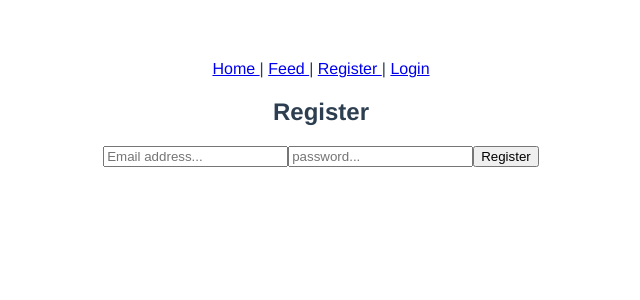
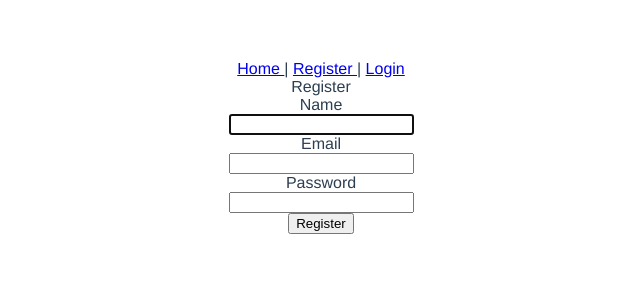
Before and after one commit to davidhickey/WordSaver2, a Vue app: page /register in a window 1280 px wide. Shown: the top 300 px of the page, without its empty margins (319-959 px from the left). Built offline with nearby package versions, Linux system fonts and the light colour scheme; no server answers.

Commit message:
builds out login/logout functionality

```diff
--- a/src/App.vue
+++ b/src/App.vue
@@ -1,19 +1,18 @@
 <template>
  <div>
-    <nav>
-      <router-link to="/"> Home </router-link> |
-      <router-link to="/feed"> Feed </router-link> |
-      <router-link to="/register"> Register </router-link> |
-      <router-link to="/sign-in"> Login </router-link>
-    </nav>
-    <router-view />
+  <NavBar />
+  <router-view />
   </div>
 </template>
 
 <script>
+import NavBar from "./components/NavBar.vue";
 
 export default {
   name: 'App',
+  components: {
+    NavBar
+  }
 }
 </script>
 
--- /dev/null
+++ b/src/components/NavBar.vue
@@ -0,0 +1,38 @@
+<template>
+  <div class="nav-container">
+    <div class="container left">
+
+    </div>
+    <div class="container center">
+      <nav>
+        <router-link to="/"> Home </router-link> |
+        <router-link to="/register"> Register </router-link> |
+        <router-link to="/sign-in"> Login </router-link>
+      </nav>
+    </div>
+    <div class="container right">
+      <div v-if="user.loggedIn">
+        Hello {{ user.data.displayName }}
+      </div>
+    </div>
+  </div>
+</template>
+
+<script>
+  import { useStore} from 'vuex';
+  import {computed} from 'vue';
+
+
+  export default {
+    name: "NavBar",
+    setup(){
+      const store = useStore();
+
+      const user = computed(() => {
+        return store.getters.user;
+      });
+
+      return { user }
+    }
+  }
+</script>
--- a/src/firebaseConfig.js
+++ b/src/firebaseConfig.js
@@ -13,9 +13,7 @@ const firebaseConfig = {
   measurementId: process.env.VUE_APP_FB_MEASUREMENT_ID
 };
 
-console.log('firebaseConfig ', firebaseConfig);
-
 const app = initializeApp(firebaseConfig);
-const auth = getAuth(app);
+const auth = getAuth();
 
 export { app, auth }
--- a/src/router/index.js
+++ b/src/router/index.js
@@ -14,10 +14,6 @@ const router = createRouter({
       path: "/sign-in",
       component: () => import("../views/SignInPage.vue"),
     },
-    {
-      path: "/feed",
-      component: () => import("../views/FeedPage.vue"),
-    },
   ],
 });
 export default router;
--- a/src/views/FeedPage.vue
+++ /dev/null
@@ -1,3 +0,0 @@
-<template>
-  <div>FeedPage.vue</div>
-</template>
--- a/src/views/HomePage.vue
+++ b/src/views/HomePage.vue
@@ -1,3 +1,54 @@
 <template>
-  <div>HomePage.vue</div>
+  <div class="container">
+    <div class="row justify-content-center">
+      <div class="col-md-8">
+        <div class="card">
+          <div v-if="user.loggedIn">
+            <div class="card-body">
+              <div class="alert alert-success" role="alert">
+              You are logged in!
+              <div class="my-4">
+                    <button  @click.prevent="signOut" class="btn btn-primary">Log Out</button>
+              </div>
+              </div>
+            </div>
+          </div>
+            <div v-else class="alert alert-danger" role="alert">
+              Welcome :) Please log in or register.
+            </div>
+        </div>
+      </div>
+    </div>
+  </div>
 </template>
+
+<script>
+import { useStore} from 'vuex';
+import { useRouter } from "vue-router";
+import {computed} from 'vue';
+import { auth } from '../firebaseConfig';
+
+export default {
+  name: "HomePage",
+  setup() {
+  const store = useStore();
+  const router = useRouter();
+
+  auth.onAuthStateChanged(user => {
+    store.dispatch("fetchUser", user);
+  });
+
+  const user = computed(() => {
+    return store.getters.user;
+  });
+
+  const signOut = async () => {
+      await store.dispatch('logOut');
+      router.push('/');
+  }
+    return {user,signOut};
+ }
+
+
+};
+</script>
--- a/src/views/RegisterPage.vue
+++ b/src/views/RegisterPage.vue
@@ -1,50 +1,104 @@
-<!-- <template>
-  <div>RegisterPage.vue</div>
-</template> -->
+<template>
+  <div class="container">
+    <div class="row justify-content-center">
+      <div class="col-md-8">
+        <div class="card">
+          <div class="card-header">Register</div>
+          <div class="card-body">
+            <div v-if="error" class="alert alert-danger">{{error}}</div>
+            <form action="#" @submit.prevent="Register">
+              <div class="form-group row">
+                <label for="name" class="col-md-4 col-form-label text-md-right">Name</label>
+
+                <div class="col-md-6">
+                  <input
+                    id="name"
+                    type="name"
+                    class="form-control"
+                    name="name"
+                    value
+                    required
+                    autofocus
+                    v-model="name"
+                  />
+                </div>
+              </div>
+
+              <div class="form-group row">
+                <label for="email" class="col-md-4 col-form-label text-md-right">Email</label>
+
+                <div class="col-md-6">
+                  <input
+                    id="email"
+                    type="email"
+                    class="form-control"
+                    name="email"
+                    value
+                    required
+                    autofocus
+                    v-model="email"
+                  />
+                </div>
+              </div>
+
+              <div class="form-group row">
+                <label for="password" class="col-md-4 col-form-label text-md-right">Password</label>
+
+                <div class="col-md-6">
+                  <input
+                    id="password"
+                    type="password"
+                    class="form-control"
+                    name="password"
+                    required
+                    v-model="password"
+                  />
+                </div>
+              </div>
+
+              <div class="form-group row mb-0">
+                <div class="col-md-8 offset-md-4">
+                  <button type="submit" class="btn btn-primary">Register</button>
+                </div>
+              </div>
+            </form>
+          </div>
+        </div>
+      </div>
+    </div>
+  </div>
+</template>
 
 
+<script>
+import { ref } from 'vue';
+import { useStore } from 'vuex';
+import { useRouter } from 'vue-router';
 
-<template>
-  <div>
-      <form @submit.prevent="register">
-          <h2>Register</h2>
-          <input
-              type="email"
-              placeholder="Email address..."
-              v-model="email"
-          />
-          <input
-              type="password"
-              placeholder="password..."
-              v-model="password"
-          />
-          <button type="submit">Register</button>
-      </form>
-  </div>
-</template>
-<script>
-// import firebase from 'firebase';
-import { auth } from './../firebaseConfig.js';
-import { createUserWithEmailAndPassword } from 'firebase/auth';
 export default {
-  name: 'RegisterPage',
-  data() {
-    return {
-        email: '',
-        password: '',
-    };
-  },
-  methods: {
-    register() {
-      createUserWithEmailAndPassword(auth, this.email, this.password)
-        .then(() => {
-            alert('Successfully registered! Please login.');
-            this.$router.push('/');
+  name: "RegisterComponent",
+ setup() {
+    const name = ref('');
+    const email = ref('');
+    const password = ref('');
+    const error = ref(null);
+    const store = useStore();
+    const router = useRouter();
+
+    const Register = async () => {
+      try {
+        await store.dispatch('register', {
+          email: email.value,
+          password: password.value,
+          name: name.value
         })
-        .catch(error => {
-            alert(error.message);
-        });
-    },
-  },
+        router.push('/');
+      }
+      catch (err) {
+        error.value = err.message
+      }
+    }
+    return { Register, name, email, password, error }
+  }
 };
 </script>
--- a/src/views/SignInPage.vue
+++ b/src/views/SignInPage.vue
@@ -1,3 +1,85 @@
+ines (77 loc) · 2.26 KB
 <template>
-  <div>SignInPage.vue</div>
+  <div class="container">
+    <div class="row justify-content-center">
+      <div class="col-md-8">
+        <div class="card">
+          <div class="card-header">Login</div>
+          <div class="card-body">
+            <div v-if="error" class="alert alert-danger">{{error}}</div>
+            <form action="#"  @submit.prevent="Login">
+              <div class="form-group row">
+                <label for="email" class="col-md-4 col-form-label text-md-right">Email</label>
+
+                <div class="col-md-6">
+                  <input
+                    id="email"
+                    type="email"
+                    class="form-control"
+                    name="email"
+                    value
+                    required
+                    autofocus
+                    v-model="email"
+                  />
+                </div>
+              </div>
+
+              <div class="form-group row">
+                <label for="password" class="col-md-4 col-form-label text-md-right">Password</label>
+
+                <div class="col-md-6">
+                  <input
+                    id="password"
+                    type="password"
+                    class="form-control"
+                    name="password"
+                    required
+                    v-model="password"
+                  />
+                </div>
+              </div>
+
+              <div class="form-group row mb-0">
+                <div class="col-md-8 offset-md-4">
+                  <button type="submit" class="btn btn-primary">Login</button>
+                </div>
+              </div>
+            </form>
+          </div>
+        </div>
+      </div>
+    </div>
+  </div>
 </template>
+
+<script>
+import { ref } from 'vue';
+import { useStore } from 'vuex';
+import { useRouter } from 'vue-router';
+
+export default {
+  name: "SignInPage",
+    setup() {
+    const email = ref('');
+    const password = ref('');
+    const error = ref(null);
+    const store = useStore();
+    const router = useRouter();
+
+    const Login = async () => {
+      try {
+        await store.dispatch('logIn', {
+          email: email.value,
+          password: password.value
+        })
+        router.push('/');
+      }
+      catch (err) {
+        error.value = err.message
+      }
+    }
+    return { Login, email, password, error }
+  }
+};
+</script>
```
Also changed, not shown: src/main.js (+3 -4 lines), src/store.js (+67 -58 lines).
